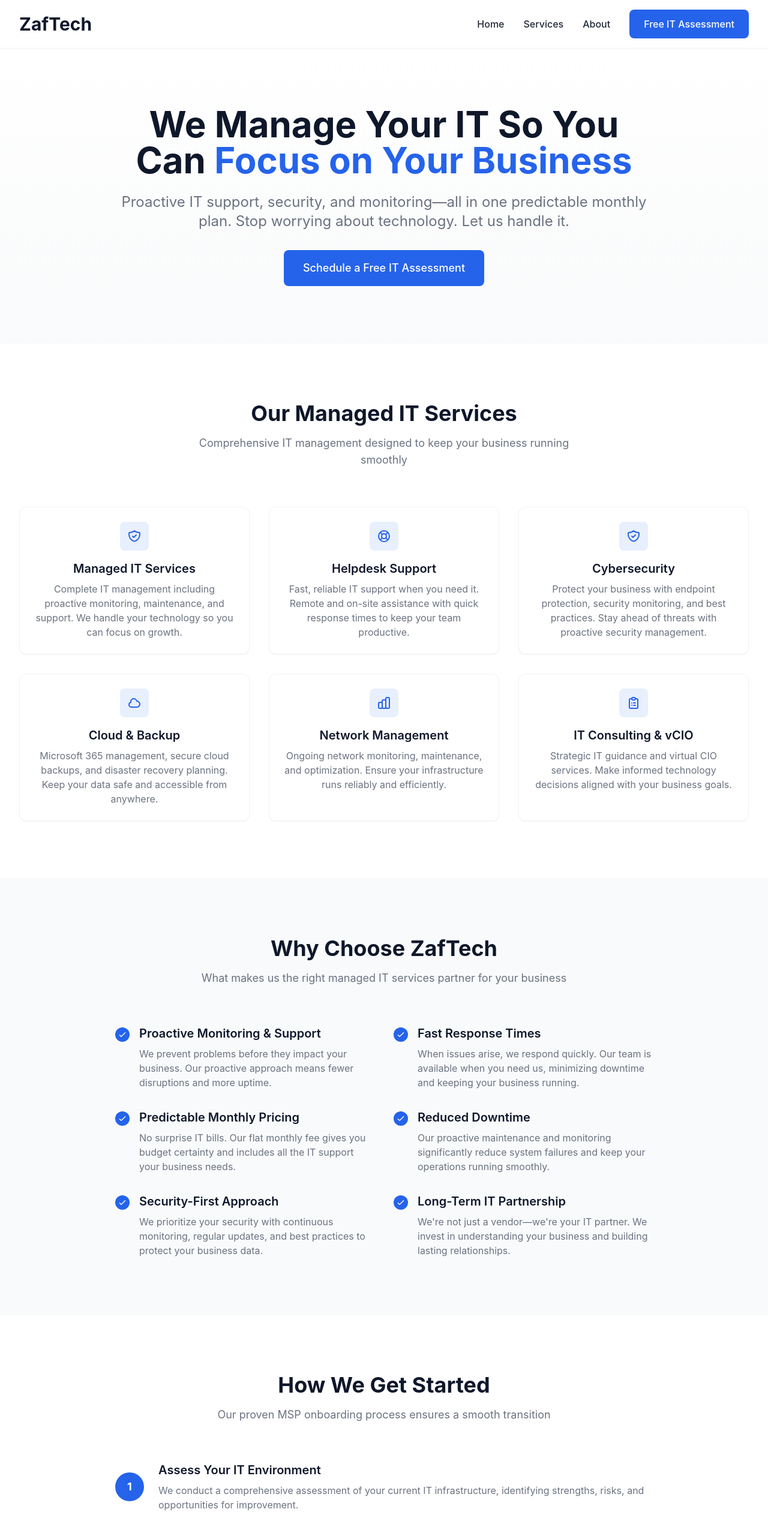
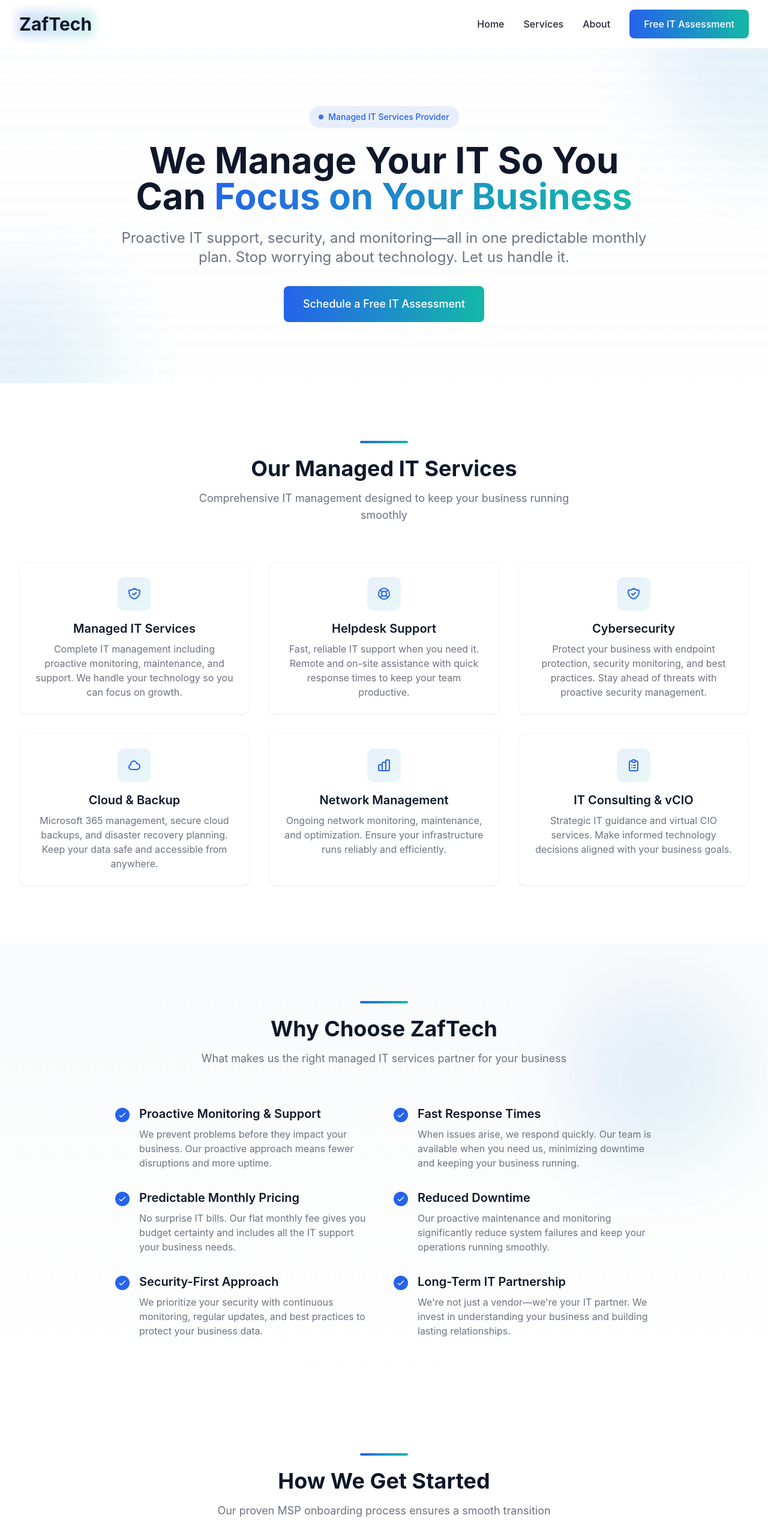
Before and after one commit to zaf-tech/zaftech-portfolio, a Next.js app: page / in a window 1280 px wide. Shown: the top 2566 px of the page at 60% size. Built offline with nearby package versions, Linux system fonts and the light colour scheme.

Commit message:
Implemented color theming

```diff
--- a/app/about/page.tsx
+++ b/app/about/page.tsx
@@ -7,9 +7,13 @@ export default function About() {
   return (
     <div>
       {/* Hero Section */}
-      <section className="section bg-gradient-to-b from-white to-gray-50">
-        <div className="container-custom">
+      <section className="section bg-gradient-to-b from-white via-gray-50/50 to-white bg-pattern relative overflow-hidden">
+        <div className="decorative-blob w-80 h-80 -top-40 -left-40"></div>
+        <div className="container-custom relative z-10">
           <div className="max-w-3xl mx-auto text-center">
+            <div className="inline-block mb-4">
+              <div className="h-1 w-20 bg-gradient-to-r from-accent to-accent-teal mx-auto rounded-full"></div>
+            </div>
             <h1 className="text-4xl md:text-5xl font-heading font-bold text-primary mb-6">
               About ZafTech
             </h1>
@@ -151,8 +155,12 @@ export default function About() {
       </section>
 
       {/* CTA Section */}
-      <section className="section bg-primary text-white">
-        <div className="container-custom">
+      <section className="section bg-gradient-primary text-white relative overflow-hidden">
+        <div className="absolute inset-0 opacity-10">
+          <div className="bg-pattern-dense w-full h-full"></div>
+        </div>
+        <div className="decorative-blob w-96 h-96 -top-32 -right-32 opacity-20"></div>
+        <div className="container-custom relative z-10">
           <div className="max-w-3xl mx-auto text-center">
             <h2 className="text-3xl md:text-4xl font-heading font-bold mb-6">
               Ready to Partner with Us?
--- a/app/contact/page.tsx
+++ b/app/contact/page.tsx
@@ -40,9 +40,13 @@ export default function Contact() {
   return (
     <div>
       {/* Hero Section */}
-      <section className="section bg-gradient-to-b from-white to-gray-50">
-        <div className="container-custom">
+      <section className="section bg-gradient-to-b from-white via-gray-50/50 to-white bg-pattern relative overflow-hidden">
+        <div className="decorative-blob w-96 h-96 -top-48 -left-48"></div>
+        <div className="container-custom relative z-10">
           <div className="max-w-3xl mx-auto text-center">
+            <div className="inline-block mb-4">
+              <div className="h-1 w-20 bg-gradient-to-r from-accent to-accent-teal mx-auto rounded-full"></div>
+            </div>
             <h1 className="text-4xl md:text-5xl font-heading font-bold text-primary mb-6">
               Request Your Free IT Assessment
             </h1>
--- a/app/globals.css
+++ b/app/globals.css
@@ -17,7 +17,20 @@
 @layer components {
   /* Button styles */
   .btn-primary {
-    @apply bg-accent text-white px-6 py-3 rounded-lg font-medium transition-all duration-200 hover:bg-accent/90 hover:shadow-lg active:scale-[0.98];
+    @apply bg-gradient-to-r from-accent to-accent-teal text-white px-6 py-3 rounded-lg font-medium transition-all duration-200 hover:shadow-xl hover:shadow-accent/25 active:scale-[0.98] relative overflow-hidden;
+  }
+
+  .btn-primary::before {
+    content: '';
+    @apply absolute inset-0 bg-gradient-to-r from-accent-teal to-accent opacity-0 transition-opacity duration-200;
+  }
+
+  .btn-primary:hover::before {
+    @apply opacity-100;
+  }
+
+  .btn-primary > * {
+    @apply relative z-10;
   }
 
   .btn-secondary {
@@ -26,16 +39,53 @@
 
   /* Card styles */
   .card {
-    @apply bg-white rounded-xl shadow-sm border border-gray-100 p-6 transition-all duration-200 hover:shadow-md;
+    @apply bg-white rounded-xl shadow-sm border border-gray-100 p-6 transition-all duration-300 hover:shadow-lg hover:border-accent/20 relative overflow-hidden;
+  }
+
+  .card::before {
+    content: '';
+    @apply absolute top-0 left-0 w-full h-1 bg-gradient-to-r from-accent to-accent-teal opacity-0 transition-opacity duration-300;
+  }
+
+  .card:hover::before {
+    @apply opacity-100;
   }
 
   /* Section spacing */
   .section {
-    @apply py-16 md:py-24;
+    @apply py-16 md:py-24 relative;
   }
 
   /* Container */
   .container-custom {
     @apply max-w-7xl mx-auto px-4 sm:px-6 lg:px-8;
   }
+
+  /* Background patterns */
+  .bg-pattern {
+    background-image:
+      radial-gradient(circle at 1px 1px, rgba(37, 99, 235, 0.05) 1px, transparent 0);
+    background-size: 24px 24px;
+  }
+
+  .bg-pattern-dense {
+    background-image:
+      radial-gradient(circle at 1px 1px, rgba(37, 99, 235, 0.03) 1px, transparent 0);
+    background-size: 16px 16px;
+  }
+
+  /* Gradient backgrounds */
+  .bg-gradient-primary {
+    @apply bg-gradient-to-br from-primary via-primary-dark to-primary;
+  }
+
+  .bg-gradient-accent {
+    @apply bg-gradient-to-br from-accent via-accent to-accent-teal;
+  }
+
+  /* Decorative elements */
+  .decorative-blob {
+    @apply absolute rounded-full opacity-10 blur-3xl;
+    background: linear-gradient(135deg, #2563EB 0%, #14B8A6 100%);
+  }
 }
--- a/app/page.tsx
+++ b/app/page.tsx
@@ -6,12 +6,20 @@ export default function Home() {
   return (
     <>
       {/* Hero Section */}
-      <section className="section bg-gradient-to-b from-white to-gray-50">
-        <div className="container-custom">
+      <section className="section bg-gradient-to-b from-white via-gray-50/50 to-white bg-pattern relative overflow-hidden">
+        {/* Decorative blobs */}
+        <div className="decorative-blob w-96 h-96 -top-48 -right-48"></div>
+        <div className="decorative-blob w-80 h-80 -bottom-32 -left-32"></div>
+
+        <div className="container-custom relative z-10">
           <div className="max-w-4xl mx-auto text-center">
+            <div className="inline-flex items-center gap-2 px-4 py-2 bg-accent/10 rounded-full mb-6">
+              <div className="w-2 h-2 bg-accent rounded-full animate-pulse"></div>
+              <span className="text-sm font-medium text-accent">Managed IT Services Provider</span>
+            </div>
             <h1 className="text-4xl md:text-5xl lg:text-6xl font-heading font-bold text-primary mb-6 leading-tight">
               We Manage Your IT So You Can
-              <span className="text-accent"> Focus on Your Business</span>
+              <span className="bg-gradient-to-r from-accent to-accent-teal bg-clip-text text-transparent"> Focus on Your Business</span>
             </h1>
             <p className="text-xl md:text-2xl text-text-light mb-8 leading-relaxed">
               Proactive IT support, security, and monitoring—all in one predictable monthly plan.
@@ -25,9 +33,12 @@ export default function Home() {
       </section>
 
       {/* Services Overview */}
-      <section className="section">
+      <section className="section bg-pattern-dense">
         <div className="container-custom">
           <div className="text-center mb-12 md:mb-16">
+            <div className="inline-block mb-4">
+              <div className="h-1 w-20 bg-gradient-to-r from-accent to-accent-teal mx-auto rounded-full"></div>
+            </div>
             <h2 className="text-3xl md:text-4xl font-heading font-bold text-primary mb-4">
               Our Managed IT Services
             </h2>
@@ -96,10 +107,14 @@ export default function Home() {
       </section>
 
       {/* Why Choose ZafTech */}
-      <section className="section bg-gray-50">
-        <div className="container-custom">
+      <section className="section bg-gradient-to-b from-gray-50 to-white relative overflow-hidden">
+        <div className="decorative-blob w-72 h-72 top-20 right-10"></div>
+        <div className="container-custom relative z-10">
           <div className="max-w-4xl mx-auto">
             <div className="text-center mb-12 md:mb-16">
+              <div className="inline-block mb-4">
+                <div className="h-1 w-20 bg-gradient-to-r from-accent to-accent-teal mx-auto rounded-full"></div>
+              </div>
               <h2 className="text-3xl md:text-4xl font-heading font-bold text-primary mb-4">
                 Why Choose ZafTech
               </h2>
@@ -198,9 +213,12 @@ export default function Home() {
       </section>
 
       {/* Our Process */}
-      <section className="section">
+      <section className="section bg-pattern-dense">
         <div className="container-custom">
           <div className="text-center mb-12 md:mb-16">
+            <div className="inline-block mb-4">
+              <div className="h-1 w-20 bg-gradient-to-r from-accent to-accent-teal mx-auto rounded-full"></div>
+            </div>
             <h2 className="text-3xl md:text-4xl font-heading font-bold text-primary mb-4">
               How We Get Started
             </h2>
@@ -240,8 +258,15 @@ export default function Home() {
       </section>
 
       {/* Call To Action Section */}
-      <section className="section bg-primary text-white">
-        <div className="container-custom">
+      <section className="section bg-gradient-primary text-white relative overflow-hidden">
+        {/* Decorative grid pattern */}
+        <div className="absolute inset-0 opacity-10">
+          <div className="bg-pattern-dense w-full h-full"></div>
+        </div>
+        <div className="decorative-blob w-96 h-96 -top-32 -left-32 opacity-20"></div>
+        <div className="decorative-blob w-80 h-80 -bottom-24 -right-24 opacity-20"></div>
+
+        <div className="container-custom relative z-10">
           <div className="max-w-3xl mx-auto text-center">
             <h2 className="text-3xl md:text-4xl font-heading font-bold mb-6">
               Stop Worrying About IT. Let Us Manage It for You.
--- a/components/Navigation.tsx
+++ b/components/Navigation.tsx
@@ -11,10 +11,13 @@ export default function Navigation() {
       <div className="container-custom">
         <div className="flex items-center justify-between h-16 md:h-20">
           {/* Logo */}
-          <Link href="/" className="flex items-center space-x-2">
-            <span className="text-2xl md:text-3xl font-heading font-bold text-primary">
-              ZafTech
-            </span>
+          <Link href="/" className="flex items-center space-x-2 group">
+            <div className="relative">
+              <div className="absolute -inset-1 bg-gradient-to-r from-accent to-accent-teal rounded-lg opacity-20 group-hover:opacity-30 blur transition-opacity"></div>
+              <span className="relative text-2xl md:text-3xl font-heading font-bold text-primary">
+                ZafTech
+              </span>
+            </div>
           </Link>
 
           {/* Desktop Navigation */}
--- a/components/ProcessStep.tsx
+++ b/components/ProcessStep.tsx
@@ -6,14 +6,17 @@ interface ProcessStepProps {
 
 export default function ProcessStep({ number, title, description }: ProcessStepProps) {
   return (
-    <div className="flex flex-col md:flex-row items-start md:items-center space-y-4 md:space-y-0 md:space-x-6">
-      <div className="flex-shrink-0">
-        <div className="w-12 h-12 rounded-full bg-accent text-white flex items-center justify-center font-heading font-bold text-lg">
+    <div className="flex flex-col md:flex-row items-start md:items-center space-y-4 md:space-y-0 md:space-x-6 group">
+      <div className="flex-shrink-0 relative">
+        <div className="w-14 h-14 rounded-full bg-gradient-to-br from-accent to-accent-teal text-white flex items-center justify-center font-heading font-bold text-lg shadow-lg shadow-accent/25 group-hover:scale-110 transition-transform duration-300">
           {number}
         </div>
+        {number !== "5" && (
+          <div className="hidden md:block absolute top-14 left-1/2 transform -translate-x-1/2 w-0.5 h-12 bg-gradient-to-b from-accent/30 to-transparent"></div>
+        )}
       </div>
       <div className="flex-1">
-        <h3 className="text-xl font-heading font-semibold text-primary mb-2">{title}</h3>
+        <h3 className="text-xl font-heading font-semibold text-primary mb-2 group-hover:text-accent transition-colors">{title}</h3>
         <p className="text-text-light">{description}</p>
       </div>
     </div>
--- a/components/ServiceCard.tsx
+++ b/components/ServiceCard.tsx
@@ -8,13 +8,13 @@ interface ServiceCardProps {
 
 export default function ServiceCard({ icon, title, description }: ServiceCardProps) {
   return (
-    <div className="card text-center">
+    <div className="card text-center group">
       <div className="flex justify-center mb-4">
-        <div className="w-12 h-12 rounded-lg bg-accent/10 flex items-center justify-center text-accent">
+        <div className="w-14 h-14 rounded-xl bg-gradient-to-br from-accent/10 to-accent-teal/10 flex items-center justify-center text-accent group-hover:from-accent/20 group-hover:to-accent-teal/20 transition-all duration-300 group-hover:scale-110">
           {icon}
         </div>
       </div>
-      <h3 className="text-xl font-heading font-semibold text-primary mb-2">{title}</h3>
+      <h3 className="text-xl font-heading font-semibold text-primary mb-2 group-hover:text-accent transition-colors">{title}</h3>
       <p className="text-text-light">{description}</p>
     </div>
   )
```
Also changed, not shown: app/services/page.tsx (+12 -4 lines).
